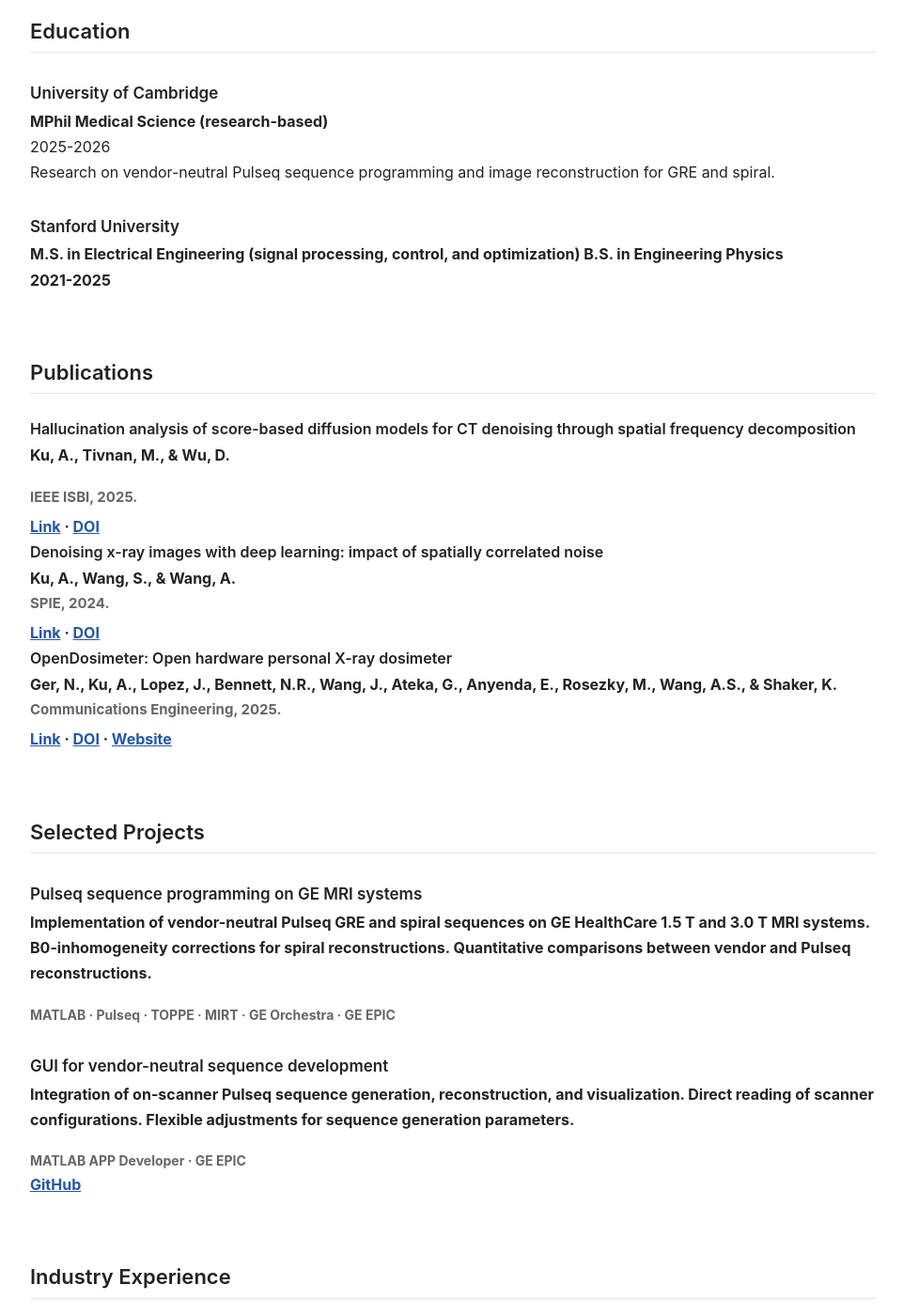
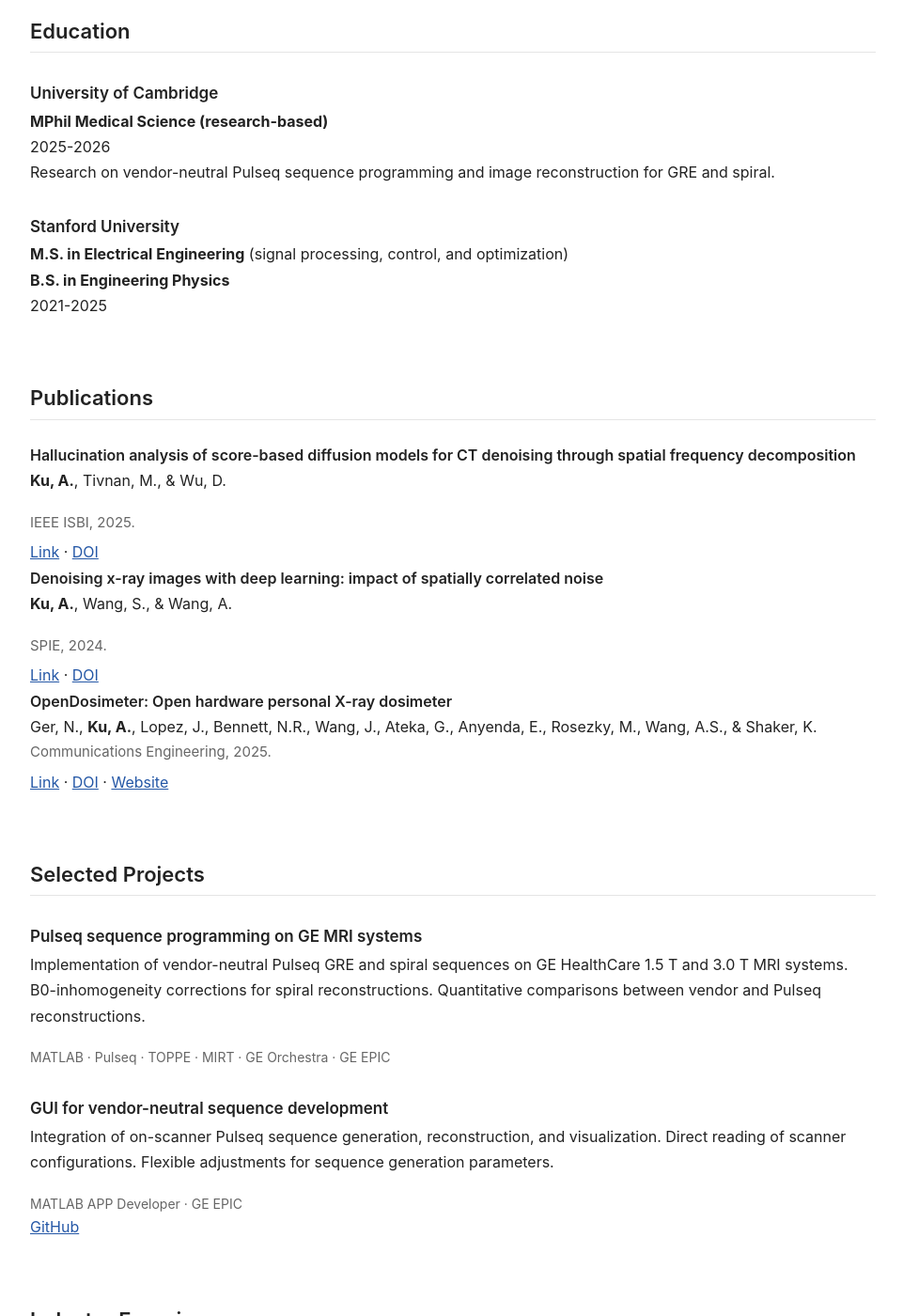
Before and after one commit to Alice-Ku/Alice-Ku.github.io, a Jekyll site: the page built from index.md, in a window 1280 px wide and 1400 px high, scrolled down 546 px. Shown: the whole window at 94% size, without its empty margins (158-1119 px from the left). Built offline with Jekyll 4.4.1, drawn with Linux system fonts in a browser that asks for light colours; some of the changed text lies outside the part shown.

Commit message:
New line on frontpage

```diff
--- a/index.md
+++ b/index.md
@@ -46,8 +46,8 @@ Research on vendor-neutral Pulseq sequence programming and image reconstruction
 <div class="education-item">
 
 <h3>Stanford University</h3>
-<strong>M.S. in Electrical Engineering (signal processing, control, and optimization)<strong>
-<strong>B.S. in Engineering Physics<strong>
+<strong>M.S. in Electrical Engineering</strong> (signal processing, control, and optimization)<br>
+<strong>B.S. in Engineering Physics</strong>
 <div class="education-meta">
 2021-2025
 </div>
@@ -78,7 +78,9 @@ IEEE ISBI, 2025.
 Denoising x-ray images with deep learning: impact of spatially correlated noise
 </div>
 
+<p>
 <strong>Ku, A.</strong>, Wang, S., & Wang, A.
+</p>
 
 <div class="publication-meta">
 SPIE, 2024.
@@ -146,7 +148,7 @@ MATLAB APP Developer · GE EPIC
 <h3>TSMC</h3>
 
 <div class="project-meta">
-R&D Intern (optical proximity correction, OPC)
+R&D Intern (optical proximity correction, OPC)<br>
 2025
 
 </div>
```
